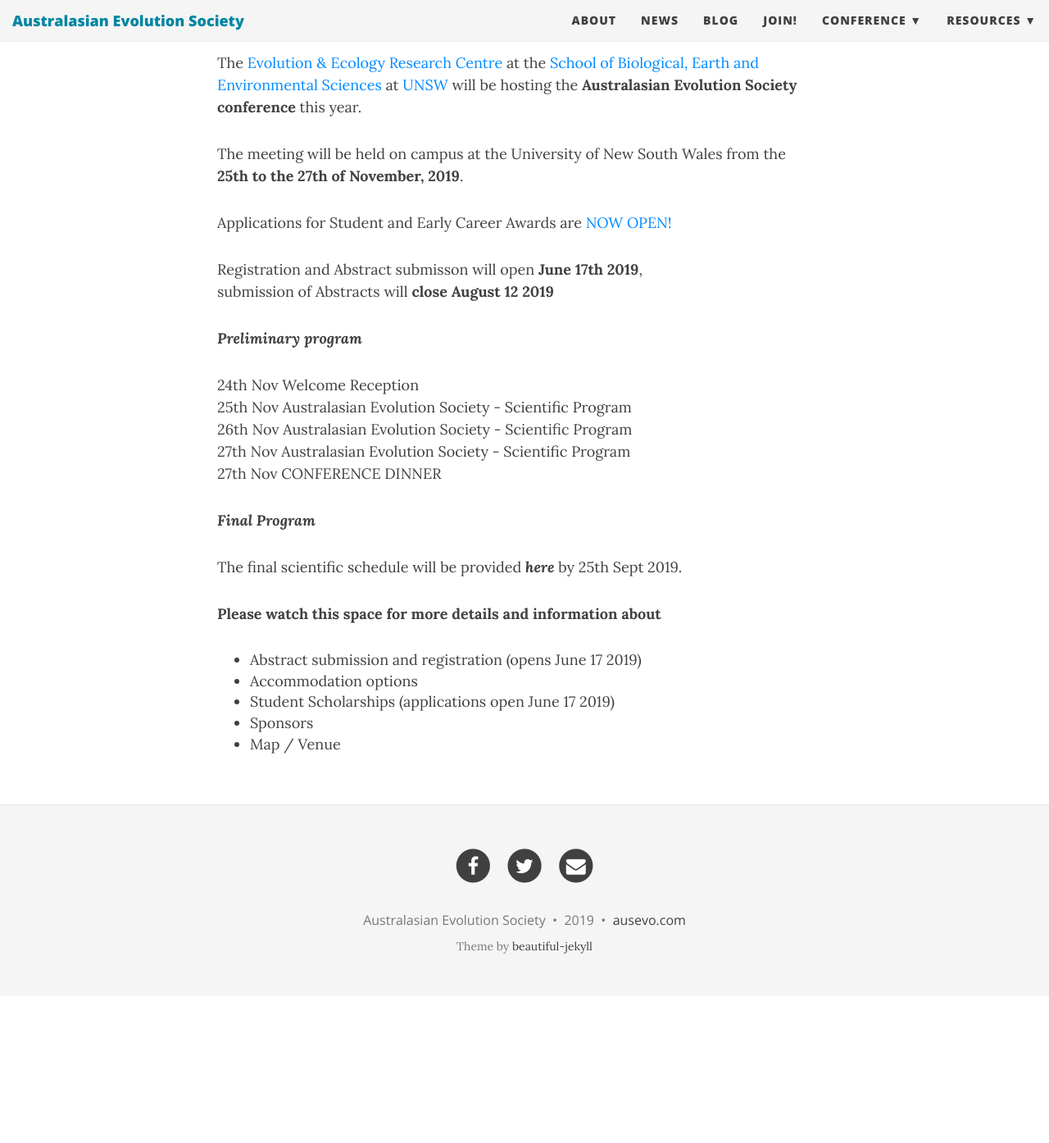
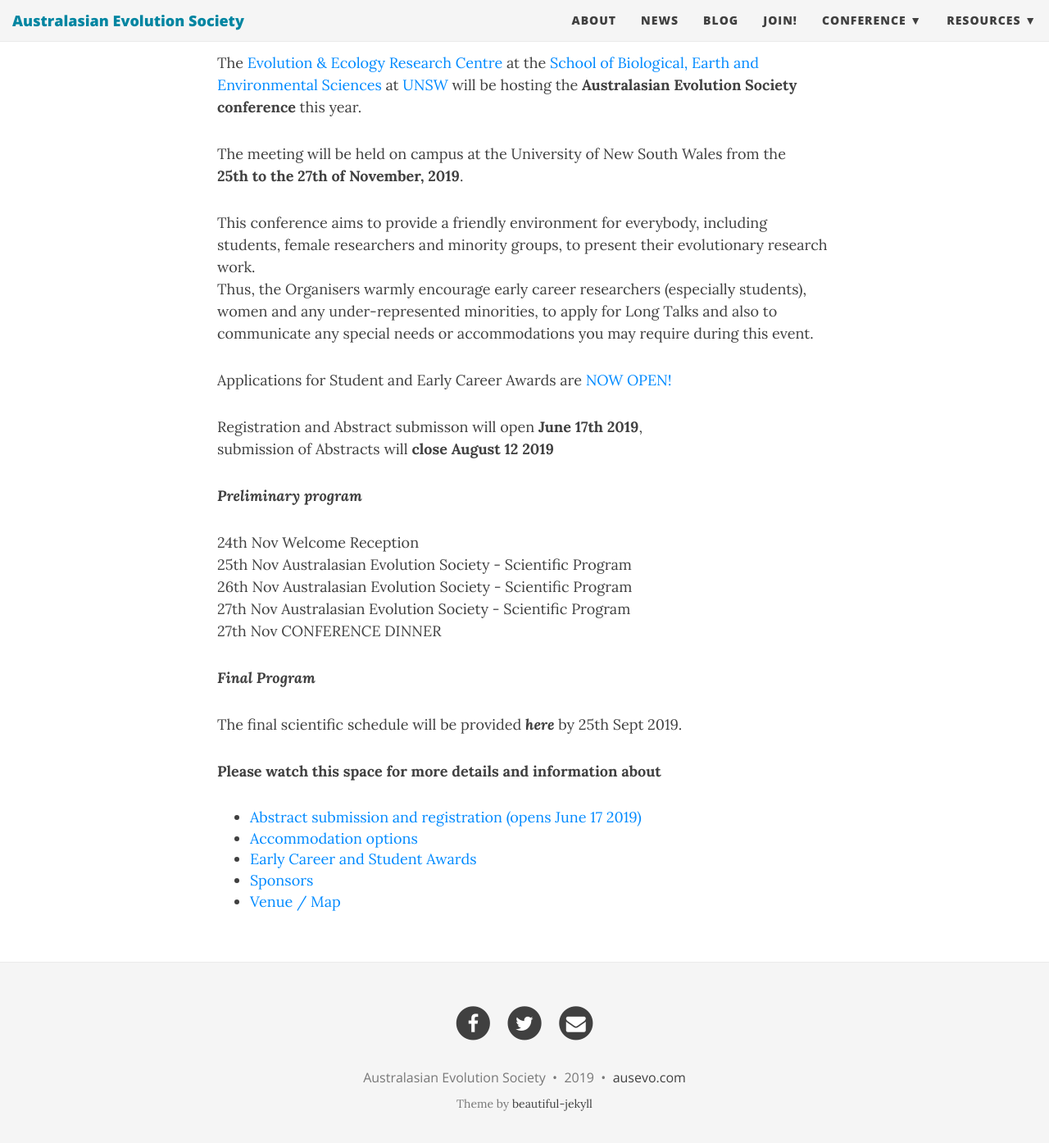
Before and after one commit to ausevo/ausevo.github.io, a Jekyll site: the page built from conference.md, in a window 1280 px wide and 1400 px high, scrolled down 548 px. Shown: the top 1394 px of the window at 82% size. Built offline with Jekyll 4.4.1, drawn with Linux system fonts in a browser that asks for light colours; nearby versions of some CDN libraries; before the commit the page ends 1763 px from its top, so only the background shows below that.

Commit message:
Update conference.md
added links to subpages

```diff
--- a/conference.md
+++ b/conference.md
@@ -13,6 +13,9 @@
 
 The meeting will be held on campus at the University of New South Wales from the
 **25th to the 27th of November, 2019**.
+
+This conference aims to provide a friendly environment for everybody, including students, female researchers and minority groups, to present their evolutionary research work.
+Thus, the Organisers warmly encourage early career researchers (especially students), women and any under-represented minorities, to apply for Long Talks and also to communicate any special needs or accommodations you may require during this event.
 
 Applications for Student and Early Career Awards are [NOW OPEN!](http://ausevo.com/prizes/)
 
@@ -36,8 +39,8 @@
 
 **Please watch this space for more details and information about**
 
-- Abstract submission and registration (opens June 17 2019)
-- Accommodation options
-- Student Scholarships (applications open June 17 2019)
-- Sponsors
-- Map / Venue
+- [Abstract submission and registration (opens June 17 2019)](http://ausevo.com/registration/)
+- [Accommodation options](http://ausevo.com/accommodation/)
+- [Early Career and Student Awards](http://ausevo.com/prizes/)
+- [Sponsors](http://ausevo.com/sponsors/)
+- [Venue / Map](http://ausevo.com/map/)
```
